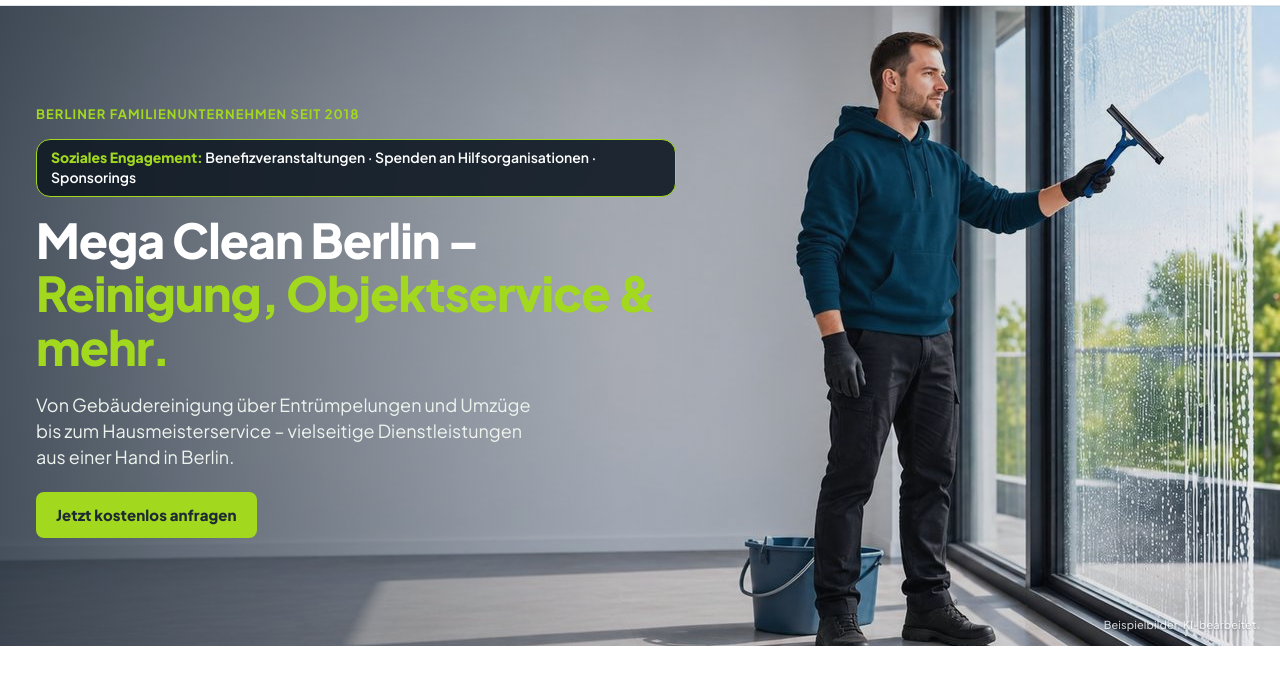
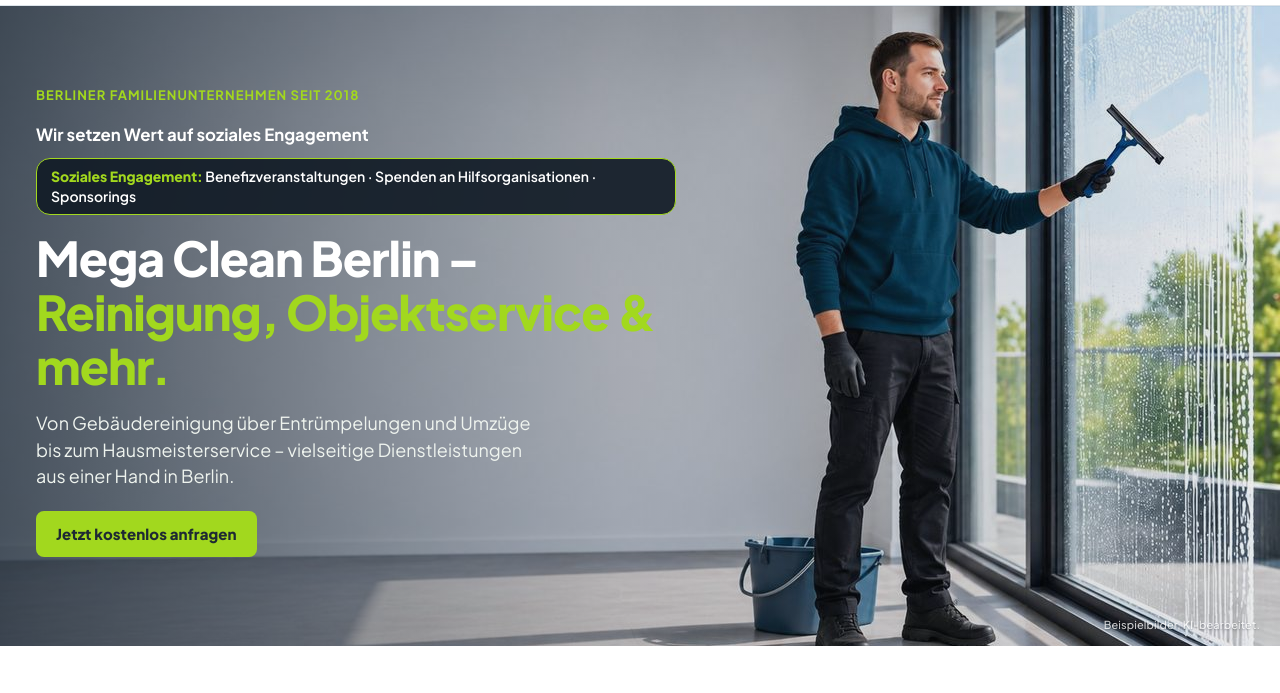
Before and after one commit to Fotomek/MegaClean, a plain HTML site: page index.html in a window 1280 px wide. Shown: the part 59-752 px from the top of the page. Drawn offline with Linux system fonts and the light colour scheme; no server answers.

Commit message:
Kurzfassung: Zeile soziales Engagement im Hero (#26)
* Hero: Zeile soziales Engagement und Button „gemeinsam ans Ziel“ (Linkziel offen, markiert)

* Button-Text: „Gemeinsam ans Ziel“ mit großem G (Sarah 23:21)

* Kurzfassung: nur Zeile soziales Engagement, Button vorerst raus (Thomas 17.11. 15:06)

```diff
--- a/index.html
+++ b/index.html
@@ -115,6 +115,7 @@
     <div class="wrap">
       <div class="hero__text">
         <p class="eyebrow">Berliner Familienunternehmen seit 2018</p>
+        <p class="hero__wert">Wir setzen Wert auf soziales Engagement</p>
         <p class="hero__sozial"><strong>Soziales Engagement:</strong> Benefizveranstaltungen · Spenden an Hilfsorganisationen · Sponsorings</p>
         <h1 id="h-hero"><span class="zeile">Mega Clean Berlin –</span><em><span class="zeile">Reinigung, Objektservice &amp; mehr.</span></em></h1>
         <p class="lead">Von Gebäudereinigung über Entrümpelungen und Umzüge bis zum Hausmeisterservice – vielseitige Dienstleistungen aus einer Hand in Berlin.</p>
--- a/style.css
+++ b/style.css
@@ -622,3 +622,6 @@ body{background:#fff}
 .faq{margin-top:1.4rem;display:grid;gap:.2rem}
 .faq .kachel__mehr{margin-top:0;padding:.9rem 0;border-top:1px solid var(--line)}
 .faq .kachel__mehr p{color:var(--mut)}
+
+/* Sozial-Zeile und Button „gemeinsam ans Ziel“ (PR26) */
+.hero__wert{margin:0 0 .6rem;font-weight:700;font-size:1.05rem;color:#fff}
```
